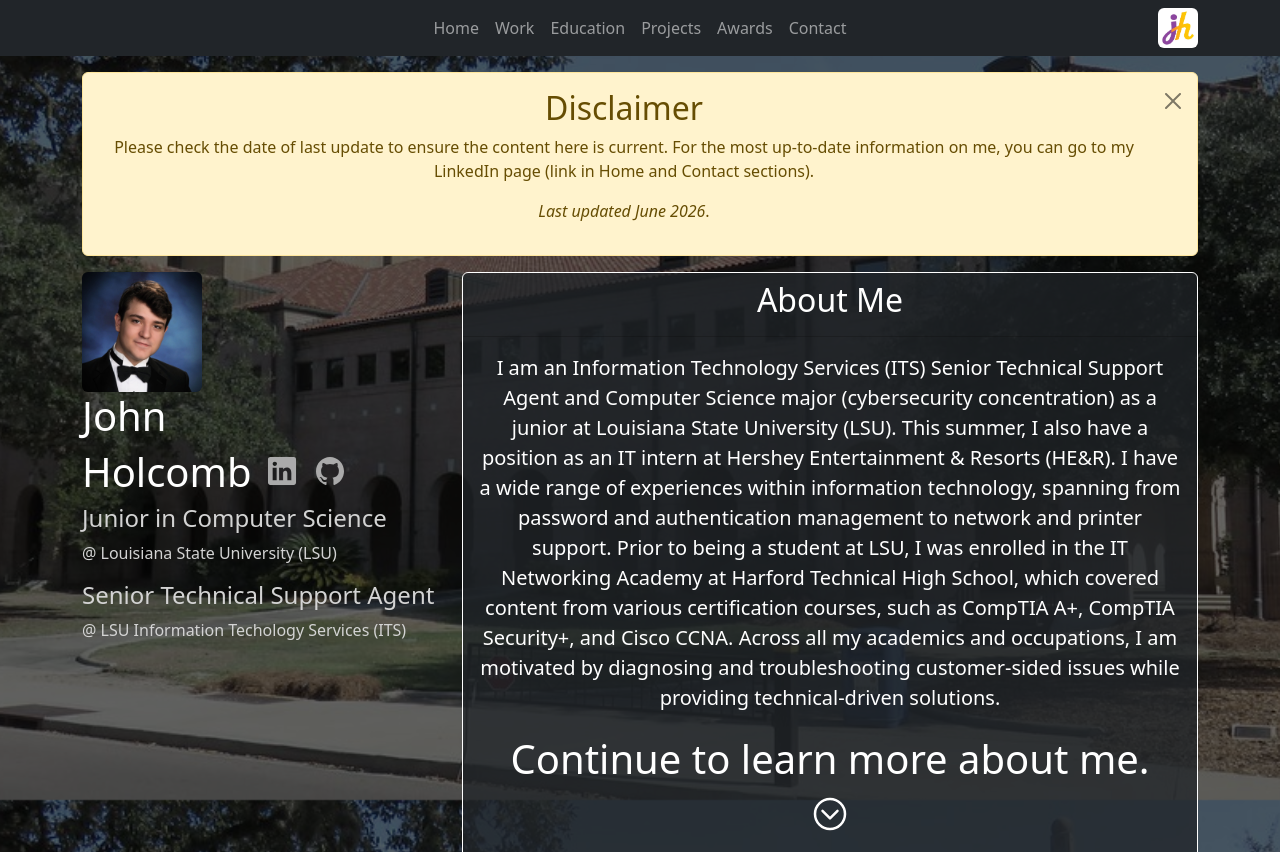
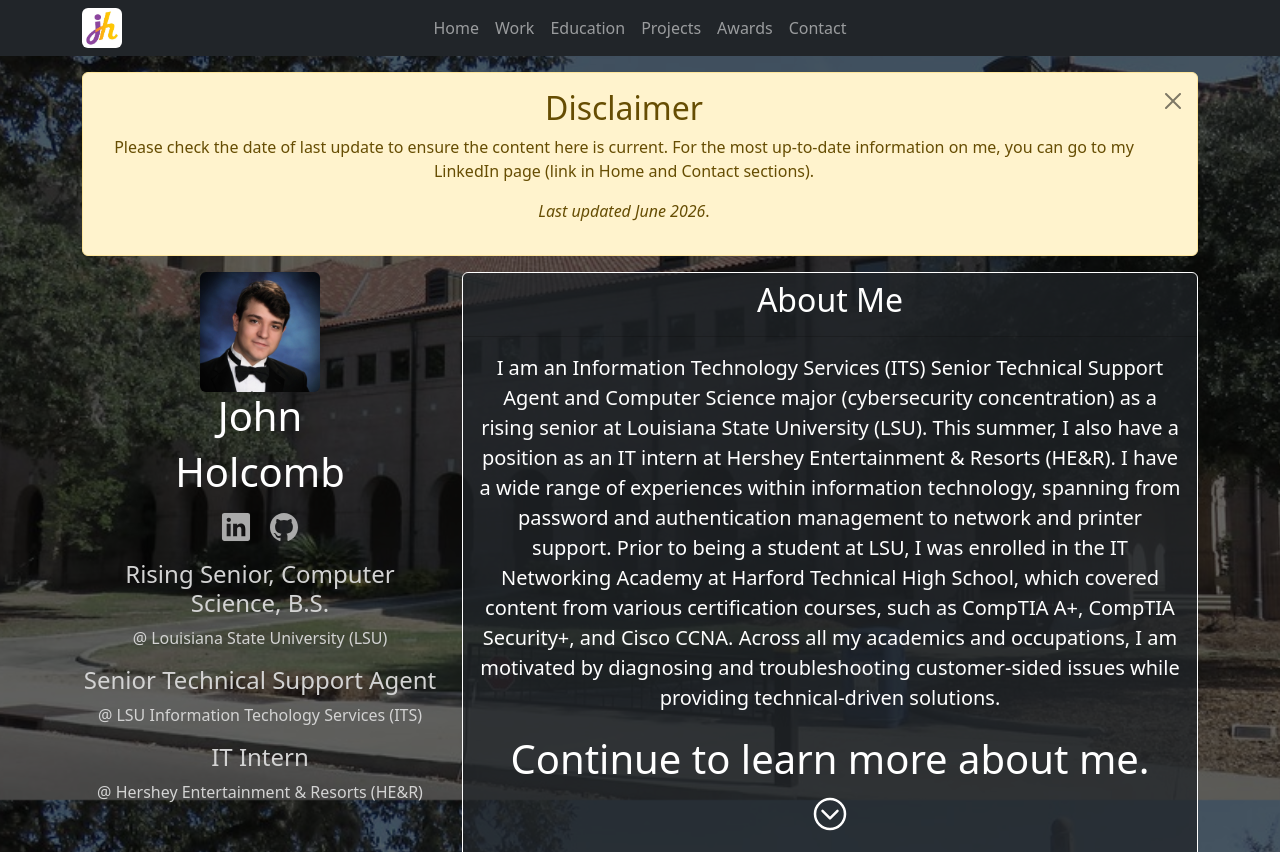
Before and after one commit to johnholcomb10/johnholcomb10.github.io, a website: page index.html in a window 1280 px wide. Shown: the top 852 px of the page. Drawn offline with nearby package versions, Linux system fonts and the light colour scheme.

Commit message:
Updated information and styling
Updated info for:
- About Me section
- Internship skills learned
- Roll Call description

Updated styling for:
- Navbar item positioning
- About Me section element positioning

```diff
--- a/css/main.scss
+++ b/css/main.scss
@@ -171,6 +171,11 @@ a.anchor {
 
   .container-lg {
     position: relative;
+    justify-content: flex-start;
+  }
+
+  .navbar-toggler {
+    margin-left: auto;
   }
 
   @include media-breakpoint-up(sm) {
@@ -205,15 +210,18 @@ a.anchor {
 .profile-photo {
   @extend .rounded;
   @extend .d-block;
+  @extend .mx-auto;
   width: 120px;
   border-radius: 50%;
 }
 
 .text-white-heading {
+  @extend .text-center;
   color: white;
 }
 
 .text-lightgray {
+  @extend .text-center;
   color: lightgray;
 }
 
--- a/index.html
+++ b/index.html
@@ -75,6 +75,8 @@
           <img src="img/literallyme.jpg" class="profile-photo" alt="John Holcomb">
           <h1 class="text-white-heading">John</h1>
           <h1 class="text-white-heading">Holcomb
+          </h1>
+          <h1 class="text-white-heading">
             <a class="social-icon" href="https://www.linkedin.com/in/johnholcomb10/" target="_blank">
               <ion-icon name="logo-linkedin"></ion-icon>
             </a>
@@ -82,10 +84,12 @@
               <ion-icon name="logo-github"></ion-icon>
             </a>
           </h1>
-          <h4 class="text-lightgray">Junior in Computer Science</h4>
+          <h4 class="text-lightgray">Rising Senior, Computer Science, B.S.</h4>
           <p class="text-lightgray">@ Louisiana State University (LSU)</p>
           <h4 class="text-lightgray">Senior Technical Support Agent</h4>
           <p class="text-lightgray">@ LSU Information Techology Services (ITS)</p>
+          <h4 class="text-lightgray">IT Intern</h4>
+          <p class="text-lightgray">@ Hershey Entertainment & Resorts (HE&R)</p>
         </div>
         <main class="col-12 col-md-8 pl-md-5 bd-content" role="main">
           <div class="card-about">
@@ -93,7 +97,7 @@
               <h2>About Me</h2>
             </div>
             <div class="card-body">
-              <p>I am an Information Technology Services (ITS) Senior Technical Support Agent and Computer Science major (cybersecurity concentration) as a junior at Louisiana State University (LSU). This summer, I also have a position as an IT intern at Hershey Entertainment & Resorts (HE&R). I have a wide range of experiences within information technology, spanning from password and authentication management to network and printer support. Prior to being a student at LSU, I was enrolled in the IT Networking Academy at Harford Technical High School, which covered content from various certification courses, such as CompTIA A+, CompTIA Security+, and Cisco CCNA. Across all my academics and occupations, I am motivated by diagnosing and troubleshooting customer-sided issues while providing technical-driven solutions.</p>
+              <p>I am an Information Technology Services (ITS) Senior Technical Support Agent and Computer Science major (cybersecurity concentration) as a rising senior at Louisiana State University (LSU). This summer, I also have a position as an IT intern at Hershey Entertainment & Resorts (HE&R). I have a wide range of experiences within information technology, spanning from password and authentication management to network and printer support. Prior to being a student at LSU, I was enrolled in the IT Networking Academy at Harford Technical High School, which covered content from various certification courses, such as CompTIA A+, CompTIA Security+, and Cisco CCNA. Across all my academics and occupations, I am motivated by diagnosing and troubleshooting customer-sided issues while providing technical-driven solutions.</p>
               <a class="white-social-icon large-icon-link" href="#JobExperience">
                 <p>Continue to learn more about me.<br>
                   <ion-icon name="chevron-down-circle-outline"></ion-icon>
@@ -131,6 +135,7 @@
                   <tr><td class="table-cell">Asset Tracking</td></tr>
                   <tr><td class="table-cell">Inventory Management</td></tr>
                   <tr><td class="table-cell">Event Setup</td></tr>
+                  <tr><td class="table-cell">Device Imaging</td></tr>
                 </tbody>
               </table>
             </div>
@@ -321,7 +326,7 @@
               <h5>Blazor, Tailwind, Supabase</h5>
             </div>
             <div class="card-body">
-              <p>This is the semester-long project of Team 6 for CSC 4330, <strong>Roll Call</strong>. It is a <i>Pathfinder Adventures 2E</i> character creator capable of connecting players to their DM. It is focused on providing the necessary information and guides needed for new players to understand Pathfinder's character creator system, while also having an interesting and simple UI that can keep veteran players engaged. Characters can be shared with your DM, allowing for quicker,  thought-out, and personalized Pathfinder runs.</p>
+              <p>This is the semester-long project of Team 6 for CSC 4330, <strong>Roll Call</strong>. It is a <i>Pathfinder Adventures 2E</i> character creator capable of connecting players to their DM. This project was created using the Blazor framework for frontend and backend, Tailwind CSS styling, and account/authentication management through Supabase, and was hosted through Microsoft Azure. It is focused on providing the necessary information and guides needed for new players to understand Pathfinder's character creator system, while also having an interesting and simple UI that can keep veteran players engaged. Characters can be shared with your DM, allowing for quicker,  thought-out, and personalized Pathfinder runs.</p>
               <a class="white-social-icon large-icon-link" href="https://github.com/johnholcomb10/Roll-Call">
                 <p>Click here to go to this project's repository.<br>
                   <ion-icon name="logo-github"></ion-icon>
```
Also changed, not shown: css/main.css.
